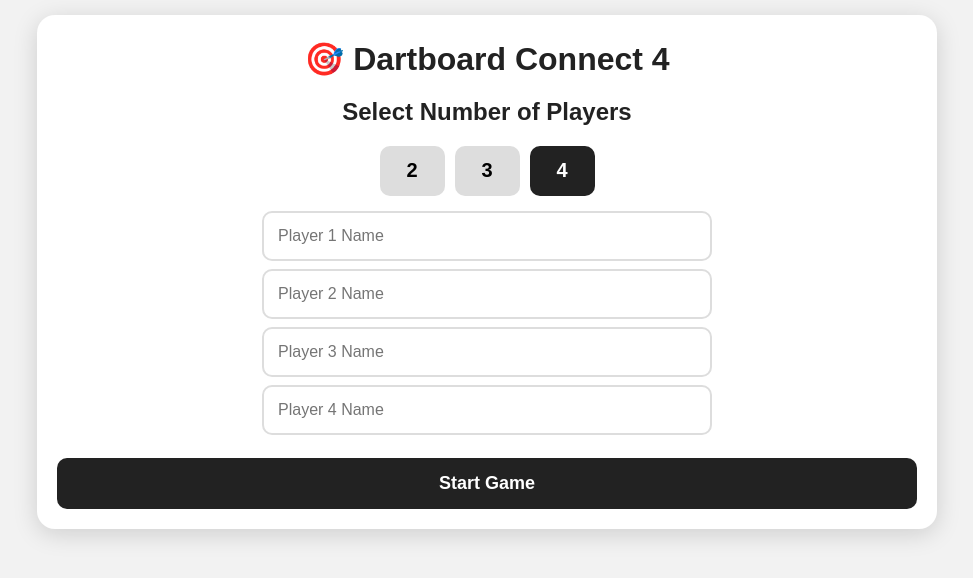
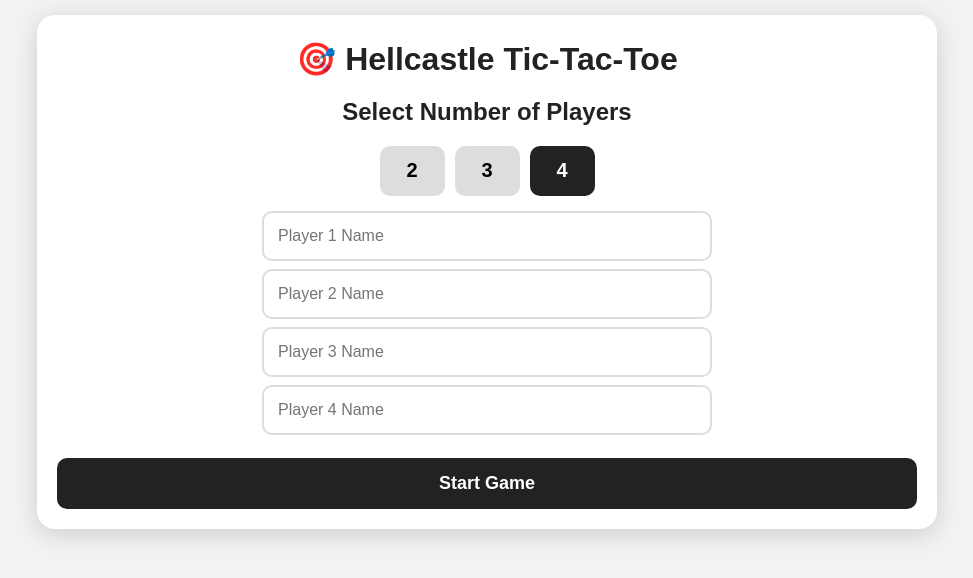
Before and after one commit to Herbenero/tictactoedarts, a plain HTML site: page index.html in a window 1280 px wide. Shown: the whole page, without its empty margins (153-1126 px from the left). Drawn offline with Linux system fonts and the light colour scheme.

Commit message:
Change game title from 'Dartboard Connect 4' to 'Hellcastle Tic-Tac-Toe'

```diff
--- a/index.html
+++ b/index.html
@@ -306,7 +306,7 @@ h2 {
 
 <div class="setup" id="setupScreen">
 
-    <h1>🎯 Dartboard Connect 4</h1>
+    <h1>🎯 Hellcastle Tic-Tac-Toe</h1>
 
     <h2>Select Number of Players</h2>
 
@@ -345,7 +345,7 @@ h2 {
 
 <div class="game" id="gameScreen">
 
-    <h1>🎯 Dartboard Connect 4</h1>
+    <h1>🎯 Hellcastle Tic-Tac-Toe</h1>
 
     <div class="turn-display"
          id="turnDisplay">
```
